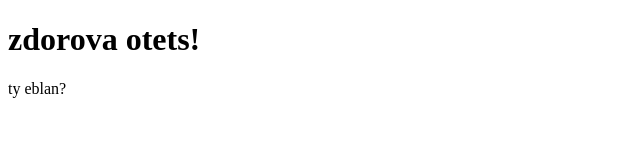
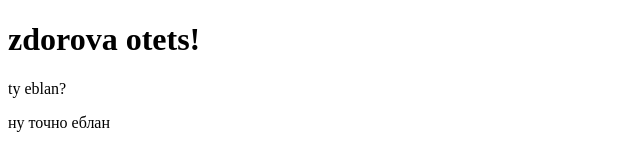
Before and after one commit to YaroslavTaranich/project1, a plain HTML site: page index.html in a window 1280 px wide. Shown: the whole page, without its empty margins (0-640 px from the left). Drawn offline with Linux system fonts and the light colour scheme.

Commit message:
commit <p>

```diff
--- a/index.html
+++ b/index.html
@@ -8,6 +8,7 @@
 <body>
     <h1> zdorova otets!</h1>
     <p>ty eblan?</p>
+    <p>ну точно еблан</p>
     <script src="js/script.js"></script>
 </body>
 </html>
```
